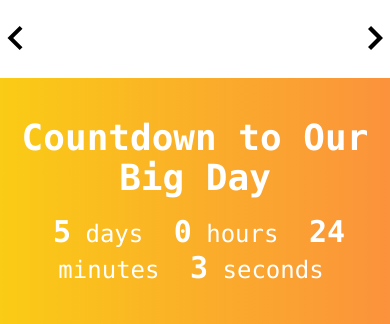
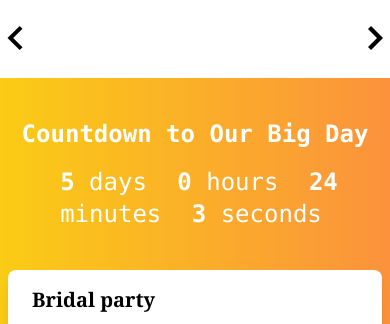
Before and after one commit to nobleboyh/savethedate, a React (Vite) app: page / in a window 390 px wide. Shown: the part 846-1170 px from the top of the page. Built offline with nearby package versions, Linux system fonts and the light colour scheme.

Commit message:
fix max width bug

```diff
--- a/src/App.jsx
+++ b/src/App.jsx
@@ -14,7 +14,7 @@ function App() {
     <div className="font-mono">
       <HeaderLayout mainButtonClickHandle={handleMainButton}/>
       <section ref={imageSection}
-        className="w-screen md:min-h-screen bg-transparent py-10">
+        className="md:min-h-screen bg-transparent py-10">
         <ImageSliderLayout/>
       </section>
       <WeddingLocation/>
--- a/src/components/CountdownTimer.jsx
+++ b/src/components/CountdownTimer.jsx
@@ -31,20 +31,20 @@ const CountdownTimer = ({ targetDate }) => {
     if (!timeLeft[interval]) {
       return (
         <span key={interval} className="mx-2">
-          <span className="font-bold text-3xl">0</span> {interval}{" "}
+          <span className="font-bold text-2xl md:text-3xl ">0</span> {interval}{" "}
         </span>
       );
     }
 
     return (
       <span key={interval} className="mx-2">
-        <span className="font-bold text-3xl">{timeLeft[interval]}</span> {interval}{" "}
+        <span className="font-bold text-2xl md:text-3xl ">{timeLeft[interval]}</span> {interval}{" "}
       </span>
     );
   });
 
   return (
-    <div className="text-white text-2xl">
+    <div className="text-white text-2xl md:text-3xl ">
       {timerComponents.length ? timerComponents : <span>Time's up!</span>}
     </div>
   );
--- a/src/layout/HeaderLayout.jsx
+++ b/src/layout/HeaderLayout.jsx
@@ -4,7 +4,7 @@ const HeaderLayout = ({mainButtonClickHandle}) => {
   const [content, setContent] = useState(saveDate);
 
   return (
-    <header className="w-screen h-screen bg-header-bg bg-cover bg-center bg-no-repeat flex justify-center items-center flex-col">
+    <header className="h-screen bg-header-bg bg-cover bg-center bg-no-repeat flex justify-center items-center flex-col">
         {/* <img src={HeaderImage}></img> */}
         <p className="text-4xl text-white mb-8 font-semibold">
           Bui Hoang & Luu Thanh
--- a/src/layout/MessageLayout.jsx
+++ b/src/layout/MessageLayout.jsx
@@ -23,7 +23,7 @@ const MessageLayout = () => {
   }
 
   return (
-    <div className="w-screen flex justify-center items-center p-5 ">
+    <div className="flex justify-center items-center p-5 ">
       <form onSubmit={handleSubmit} className="bg-[#f9f2e8] p-8 rounded-lg shadow-md w-3/4" style={{ fontFamily: 'Brush Script MT, cursive' }}>
         <h2 className="text-3xl mb-6 text-center">Message to Hoang & Thanh</h2>
         <div className="mb-4">
--- a/src/layout/WeddingLocation.jsx
+++ b/src/layout/WeddingLocation.jsx
@@ -4,12 +4,12 @@ import CountdownTimer from '../components/CountdownTimer'
 
 const WeddingLocation = () => {
   return (
-    <section className="w-screen md:min-h-screen  py-10  bg-gradient-to-r from-yellow-400 to-orange-400">
+    <section className="md:min-h-screen  py-10  bg-gradient-to-r from-yellow-400 to-orange-400">
     <div className="w-full text-center mb-10">
-        <h2 className="text-4xl font-bold text-white mb-4">Countdown to Our Big Day</h2>
+        <h2 className="text-2xl md:text-4xl font-bold text-white mb-4">Countdown to Our Big Day</h2>
         <CountdownTimer targetDate="2024-10-05T11:00:00" />
     </div>
-    <section className=' flex justify-center items-center'>
+    <section className=' flex justify-center items-center sm:px-0 px-2'>
         <div className='flex gap-10 flex-col md:flex-row'>
             <LocationCard
                 eventTitle="Bridal party"
--- a/vite.config.js
+++ b/vite.config.js
@@ -7,5 +7,4 @@ export default defineConfig({
   server: {
     host: true,
   },
-  base: '/savethedate/'
 })
```
